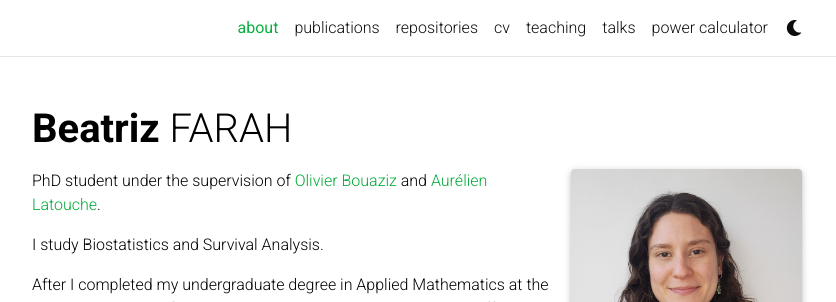
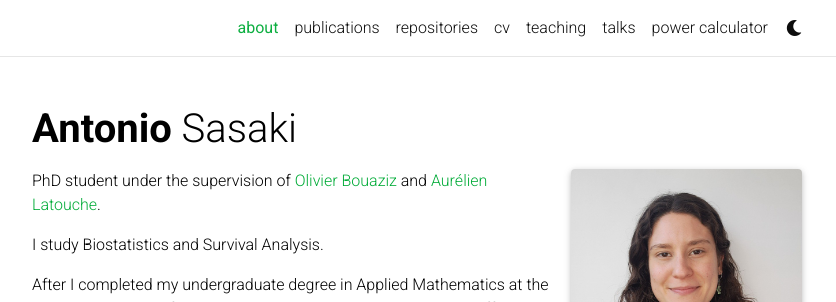
Before and after one commit to antoniosasaki/antoniosasaki.github.io, a Jekyll site: the page built from _pages/about.md, in a window 1280 px wide. Shown: the top 302 px of the page, without its empty margins (223-1059 px from the left). Built offline with Jekyll 4.4.1, drawn with Linux system fonts in a browser that asks for light colours; full-size pictures stand in for the smaller copies a plugin makes; comment, search, counter and statistics services are not loaded; a style sheet for code colours, icons or effects is not loaded.

Commit message:
Update personal information in _config.yml

```diff
--- a/_config.yml
+++ b/_config.yml
@@ -3,12 +3,12 @@
 # -----------------------------------------------------------------------------
 
 title: blank # the website title (if blank, full name will be used instead)
-first_name: Beatriz
+first_name: Antonio
 middle_name:
-last_name: FARAH
-email: beatriz.farah@math.cnrs.fr
+last_name: Sasaki
+email: antonio.sasaki@minesparis.psl.eu
 description: > # the ">" symbol means to ignore newlines until "footer_text:"
-  Beatriz Farah's website
+  Antonio Sasaki's website
 # footer_text: >
 #   Powered by <a href="https://jekyllrb.com/" target="_blank">Jekyll</a> with <a href="https://github.com/alshedivat/al-folio">al-folio</a> theme.
 #   Hosted by <a href="https://pages.github.com/" target="_blank">GitHub Pages</a>.
@@ -18,7 +18,7 @@ keywords: #jekyll, jekyll-theme, academic-website, portfolio-website  # add your
 lang: en # the language of your site (for example: en, fr, cn, ru, etc.)
 icon: favicon.jpg  # the emoji used as the favicon (alternatively, provide image name in /assets/img/)
 
-url: https://beafarah.github.io # the base hostname & protocol for your site
+url: https://antoniosasaki.github.io # the base hostname & protocol for your site
 baseurl: # the subpath of your site, e.g. /blog/
 last_updated: false # set to true if you want to display last updated in the footer
 impressum_path:  # set to path to include impressum link in the footer, use the same path as permalink in a page, helps to conform with EU GDPR
```
